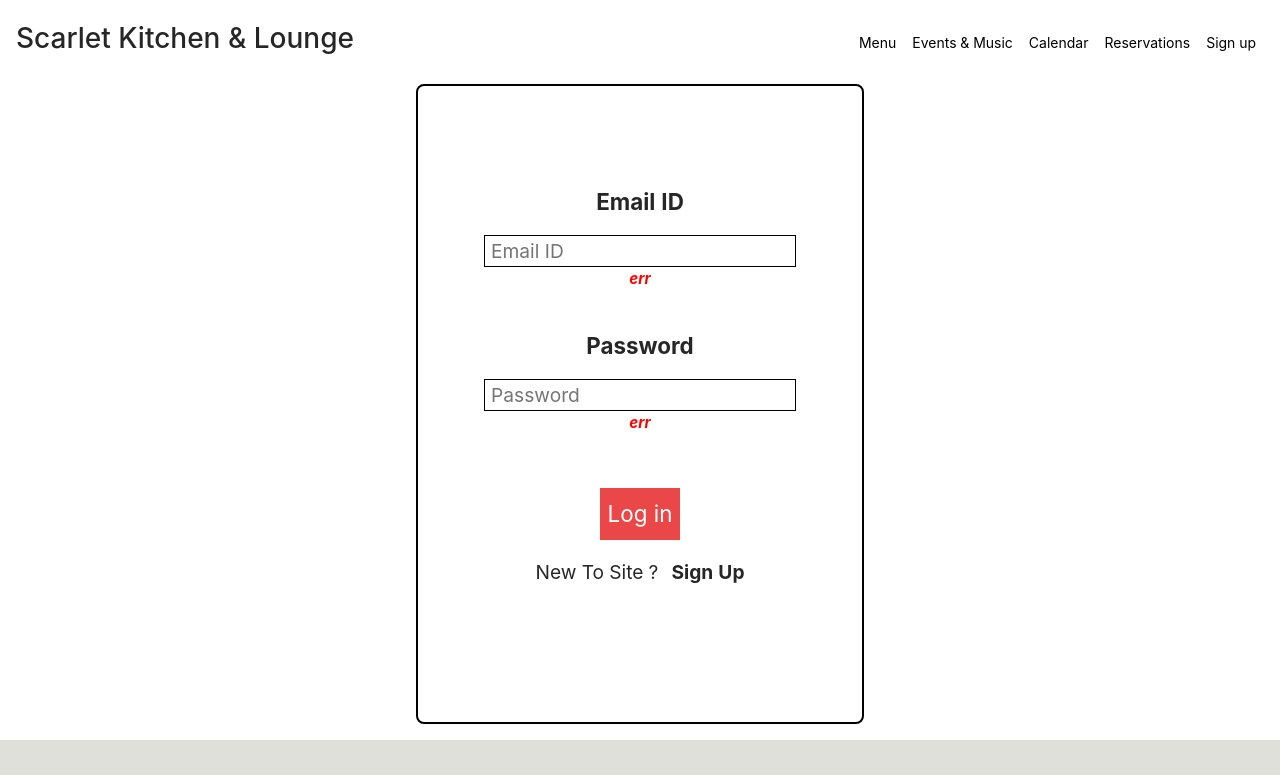
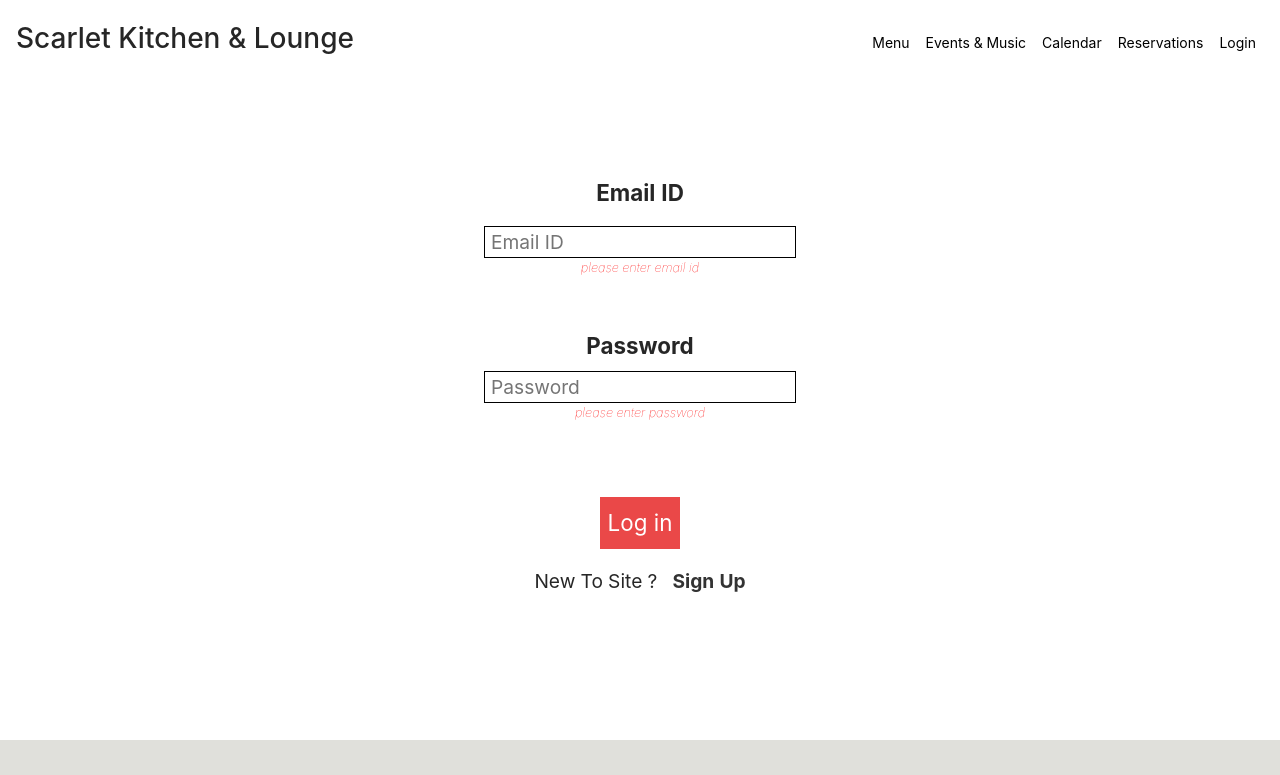
Before and after one commit to sanjay-m191/Restaurant-app, a React (Create React App) app: page /login in a window 1280 px wide. Shown: the top 775 px of the page. Built offline with nearby package versions, Linux system fonts and the light colour scheme; a web font is replaced by a local one.

Commit message:
correction login,eventinfo,homepage,signup

```diff
--- a/src/App.js
+++ b/src/App.js
@@ -1,7 +1,7 @@
 import './App.css';
 import NavBar from './components/navBar';
 import HomePage from './components/homePage';
-// import Login from './components/login';
+import Signup from './components/signUpComp/index'
 // import ReactDOM from "react-dom/client";
 import {
   BrowserRouter,
@@ -28,6 +28,7 @@ function App() {
       <Route path="/login" element={<Login />} />
       <Route path="/calendar" element={<CalendarInfo />} />
       <Route path='/eventsInfo' element={<EventsInfo/>}/>
+      <Route path='/signup' element={<Signup/>}/>
       </Routes>
       <Footer/>
       </BrowserRouter>
--- a/src/app/store.js
+++ b/src/app/store.js
@@ -1,5 +1,5 @@
 import { configureStore } from '@reduxjs/toolkit'
-import user from '../components/login/user'
+import user from '../components/signUpComp/user'
 import slotPickerSlice from '../components/slotPicker/slotPickerSlice'
 import pickedSlot from '../components/slotPicker/slotPickerSlice'
 
--- a/src/components/LoginComp/index.js
+++ b/src/components/LoginComp/index.js
@@ -1,24 +1,97 @@
 import './style.css'
+import { Component } from 'react';
+import { Link } from "react-router-dom";
+import Signup from '../signUpComp/index'
 
-export default function Login() {
+export default class Login extends Component {
+
+    constructor() {
+
+        super()
+
+        this.state = {
+
+            emailId: '',
+            password: '',
+            mailerr: '',
+            passworderr: ''
+
+        }
+    }
+
+
+    values = ['@gmail.com', '@hotmail.com', '@yahoo.com', '@mountblue.tech']
+
+    validMail = []
+    validPassword = 0
+    getMail = (event) => {
+
+
+
+
+        this.setState({
+            emailId: event.target.value
+        })
+
+        this.validMail = (this.values).map((currValue, indx) => (
+
+
+
+            (this.state.emailId).includes(currValue) ? 1 : 0
+        ))
+
+        this.setState({ mailerr: 'invalid email id' })
+    }
+
+
+    getPassword = (event) => {
+
+        this.setState({
+            password: event.target.value
+        })
+
+        this.validPassword = (this.state.password).length == 7 ? 1 : 0
+
+        this.setState({ passworderr: 'password should at least 8 characters' })
+
+
+    }
+
+    render() {
+
 
         return (
 
-        <div className='loginContainer'>
+            <div className='loginContainer' >
 
                 <div className='loginWrapper'>
 
                     <div>
                         <div className='userContainer'>
                             <label>Email ID</label>
-                        <input className='userName' placeholder='Email ID'></input>
-                        <p className='userIdError'>err</p>
+                            <input className='userName' placeholder='Email ID' onChange={this.getMail}></input>
+                            {
+
+                                this.state.emailId === '' ? <p className='passwordError'>please enter email id</p> : <p className='hide'>ok</p>}
+
+
+                            {
+
+                                (this.validMail).includes(1) ? <p className='hide'>ok</p> : <p className='passwordError'>{this.state.mailerr} </p>
+                            }
+
                         </div>
 
                         <div className='passwordContainer'>
                             <label>Password</label>
-                        <input type={'password'}  className='password' placeholder='Password'></input>
-                        <p className='passwordError'>err</p>
+                            <input type={'password'} className='password' placeholder='Password' onChange={this.getPassword}></input>
+                            {this.state.password === '' ? <p className='passwordError'>please enter password </p> : <p className='hide'>ok</p>}
+
+                            {
+
+                                (this.validPassword)==1 ? <p className='hide'>ok</p> : <p className='passwordError'>{this.state.passworderr} </p>
+                            }
+
                         </div>
 
                     </div>
@@ -27,7 +100,7 @@ export default function Login() {
 
                     <div className='signUp'>
                         <p>New To Site ?</p>
-                <p className='signUpPara'>Sign Up</p>
+                       <Link to='signup' className='signupLink'><p className='signUpPara'>Sign Up</p></Link>
 
                     </div>
                 </div>
@@ -36,3 +109,5 @@ export default function Login() {
         )
 
     }
+
+}
--- a/src/components/LoginComp/style.css
+++ b/src/components/LoginComp/style.css
@@ -5,8 +5,6 @@
     display: flex;
     align-items: center;
     justify-content: center;
-
-
 
 }
 
@@ -16,7 +14,7 @@
     font-size: 1.4rem;
     width: 35%;
     height: 80vh;
-    border: 2px solid rgb(0, 0, 0);
+
     border-radius: 0.5rem;
     display: flex;
     align-items: center;
@@ -54,8 +52,8 @@
 }
 
 .passwordContainer label{
-    margin-top: 1rem;
-    margin-bottom: 1rem;
+    margin-top: 0.5rem;
+    margin-bottom: 0.5rem;
 }
 
 .userName{
@@ -76,13 +74,18 @@
     font-size: 1.2rem;
 }
 
-.genericError,.userIdError,.passwordError{
+
+.genericError,.userIdError,.passwordError ,.hide{
 
     color: red;
-    font-size: 0.95rem;
+    font-size: 0.8rem;
     font-style: italic;
+    font-weight: 100;
 }
 
+.hide{
+    color: white;
+}
 
 .loginBtn{
     margin-top: 2rem;
@@ -91,6 +94,10 @@
     color: white;
     background-color: rgba(233, 62, 62, 0.945);
 
+}
+
+.signupLink{
+    color:rgba(0, 0, 0, 0.801);
 }
 
 
@@ -108,10 +115,7 @@
     font-weight: 700;
 }
 
-.signUpPara:hover{
 
-    background-color: rgba(45, 46, 48, 0.411);
-}
 
 .loginBtn:hover{
     background-color: rgba(19, 17, 17, 0.815);
--- a/src/components/eventInfo/style.css
+++ b/src/components/eventInfo/style.css
@@ -28,7 +28,7 @@
 .ArtistImg{
     width: 30%;
     height: 60vh;
-    object-fit: fill;
+    object-fit: contain;
 
 }
 
@@ -51,6 +51,7 @@
 
         width: 70%;
         height: 60vh;
+        object-fit: contain;
     }
 
     .EventDataItems h2{
@@ -70,5 +71,6 @@
 
         width: 60%;
         height: 40vh;
+        object-fit: contain;
     }
 }
--- a/src/components/homePage/index.js
+++ b/src/components/homePage/index.js
@@ -1,5 +1,5 @@
 import './style.css'
-
+import { Link } from 'react-router-dom'
 export default function HomePage() {
 
     return (
@@ -17,9 +17,9 @@ export default function HomePage() {
 
                 <div className='insideHomepage2'>
                     <div>
-                        <p className='menuPara'>Menu</p >
-                        <p className='eventsPara'>Events</p >
-                        <p className='reservationPara'>Reservation</p >
+                       <Link to='menu' className='Links'><p className='menuPara'>Menu</p ></Link>
+                       <Link to='eventsInfo' className='Links'><p className='eventsPara'>Events</p ></Link>
+                       <Link to='reservation' className='Links'><p className='reservationPara'>Reservation</p ></Link>
                     </div>
                 </div>
 
@@ -31,7 +31,7 @@ export default function HomePage() {
                     Located in the robust hills of Rancho Mission Viejo, Scarlet Kitchen & Lounge delivers the luxe and allure of old Hollywood through its elegant decor and inviting atmosphere.
                 </p>
                 <p className='homePage3Para2'>Executive chef-owner Paige Riordan masterfully blends East Coast classics with West Coast flavors.</p>
-                <button className='reservationBtn'>Make  &nbsp; a &nbsp;  Reservation</button>
+               <Link to="reservation"><button className='reservationBtn'>Make  &nbsp; a &nbsp;  Reservation</button></Link>
             </div>
 
 
--- a/src/components/homePage/style.css
+++ b/src/components/homePage/style.css
@@ -85,6 +85,12 @@
 
     border-bottom: 2px solid white;
     margin-bottom: 2rem;
+}
+
+
+.insideHomepage2 .Links{
+
+    color: white;
 }
 
 .menuPara{
--- a/src/components/navBar/index.js
+++ b/src/components/navBar/index.js
@@ -17,7 +17,7 @@ function NavBar(){
                <Link to={"calendar"} className="route-links"> <li className="nav-item">Calendar</li></Link>
 
                 <li className="nav-item"><Link to="reservation" className="route-links">Reservations</Link></li>
-                <li className="nav-item"><Link to="login" className="route-links">Sign up</Link></li>
+                <li className="nav-item"><Link to="login" className="route-links">Login</Link></li>
             </ul>
             <button id="menu-icon" type='button' onClick={toggleMenu} ></button>
         </nav>
--- a/src/components/login/index.js
+++ b/src/components/signUpComp/index.js
@@ -6,7 +6,7 @@ import { useSelector, useDispatch } from 'react-redux'
 import { setPassword, setUserId, setUserAuth, setFirstName, setLastName } from './user'
 
 
-function Login() {
+function Signup() {
     const dispatch = useDispatch();
     const registerEmail = useSelector((state) => state.userCreds.userId);
     const registerPassword = useSelector((state) => state.userCreds.password);
@@ -68,4 +68,5 @@ function Login() {
     )
 }
 
-export default Login
+
+export default Signup
```
Also changed, not shown: src/components/signUpComp/style.css (renamed from src/components/login/style.css), src/components/signUpComp/user.js (renamed from src/components/login/user.js). Lines whose indentation alone changed are shown as unchanged.
